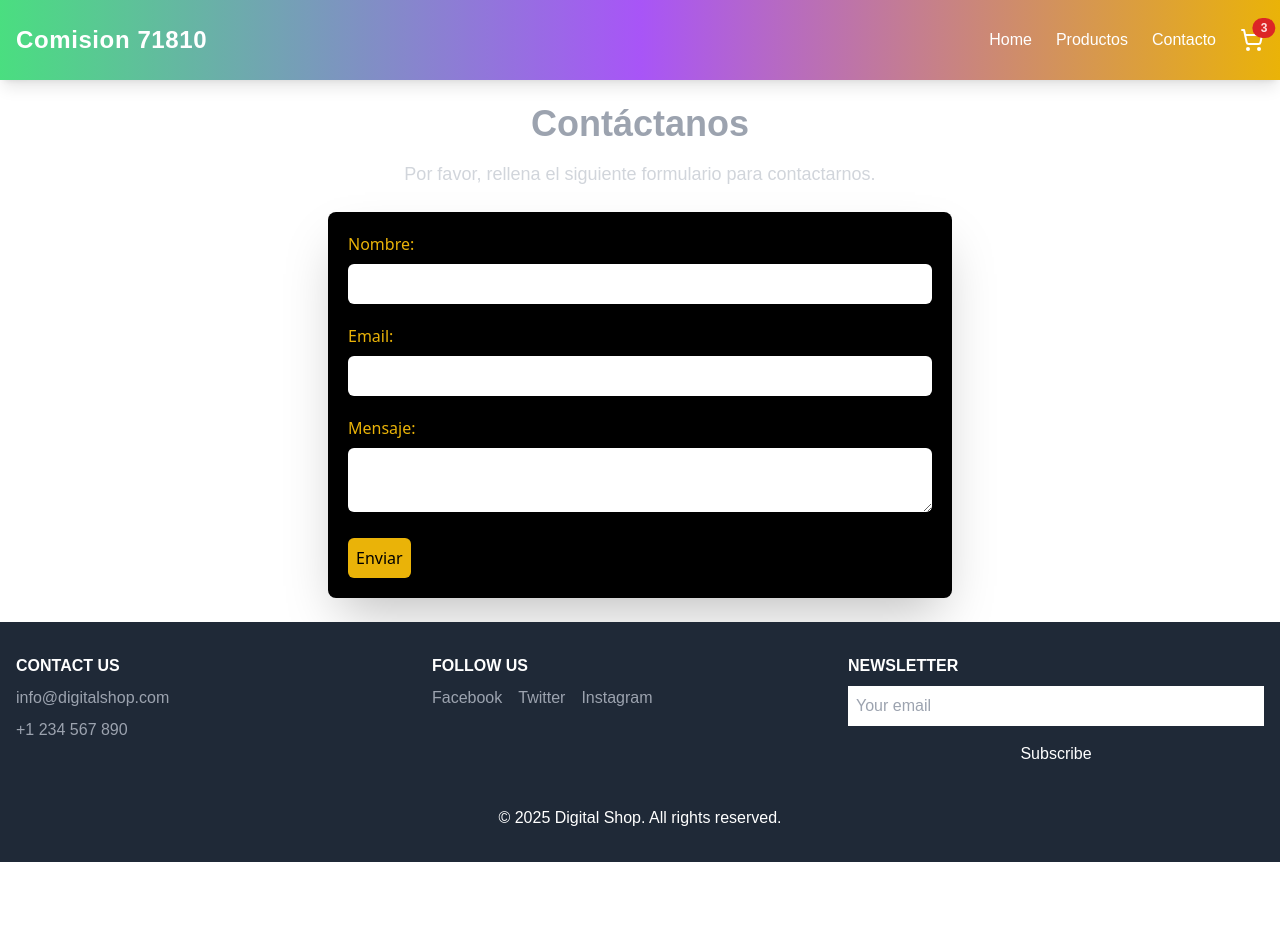
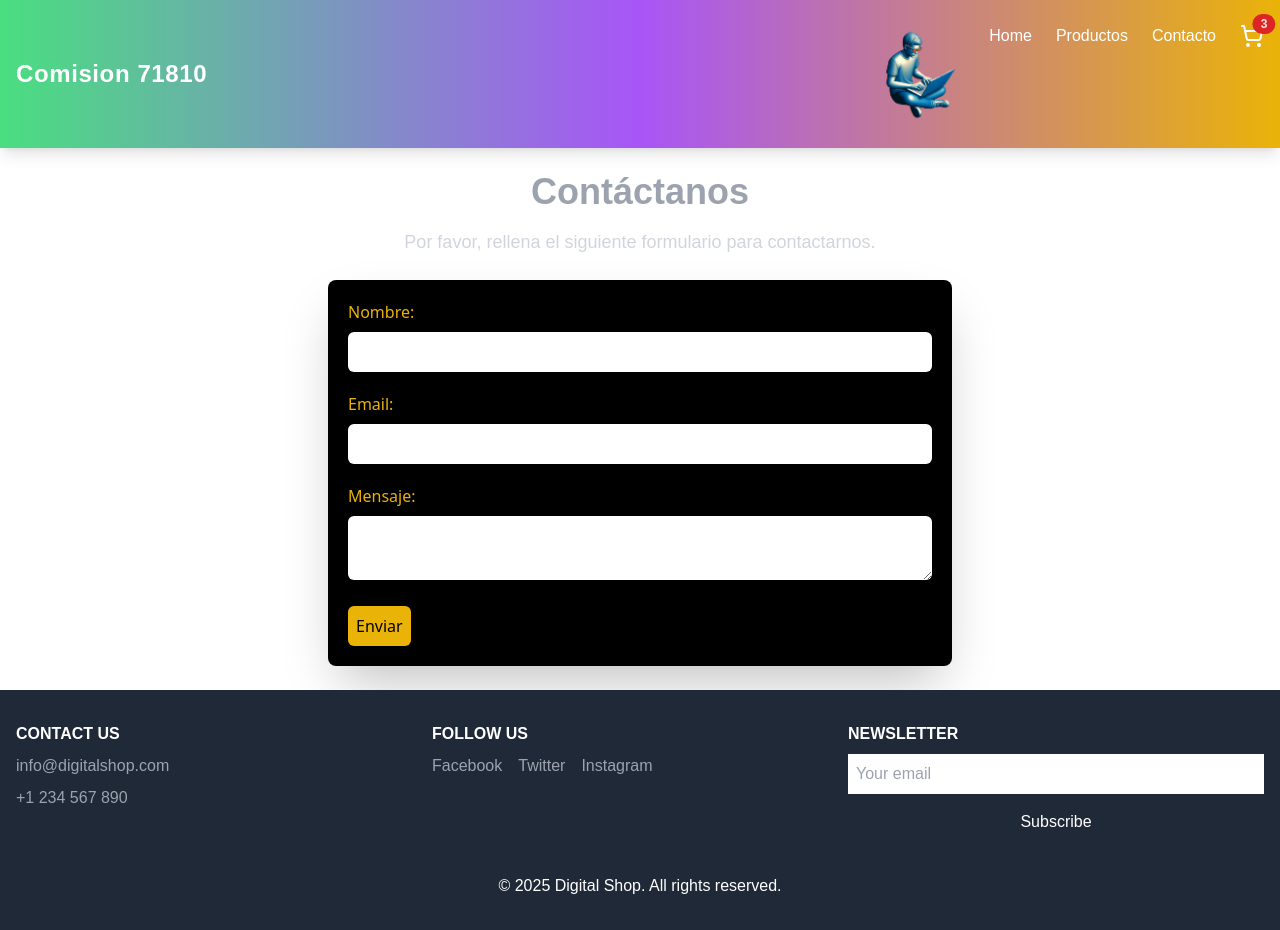
Before and after one commit to Tomimoure8/nextjs-ecommerce, a Next.js app: page /contact in a window 1280 px wide. Before the commit the page ends 862 px from the top, so only its background shows below. Built offline with nearby package versions, Linux system fonts and the light colour scheme.

Commit message:
feat: agregar imagen en el header con enlace al inicio

```diff
--- a/components/Header.js
+++ b/components/Header.js
@@ -1,11 +1,20 @@
 import { ShoppingCart } from "lucide-react"
 import Link from "next/link"
+import Image from "next/image"
 
 function Header() {
     return (
         <header className="px-4 py-6 flex justify-between items-center bg-gradient-to-r from-green-400 via-purple-500 to-yellow-500 shadow-lg text-white">
             <h1 className="font-bold text-2xl tracking-wide">Comision 71810</h1>
             <nav className="flex gap-6">
+                <Link href="/">
+                    <Image
+                        src="/imagen-contacto_processed.jpg"
+                        alt="imagen-logo"
+                        width={100}
+                        height={100}
+                    />
+                </Link>
                 <Link href="/" className="hover:text-yellow-300 transition-colors duration-300 ease-in-out">Home</Link>
                 <Link href="/product" className="hover:text-yellow-300 transition-colors duration-300 ease-in-out">Productos</Link>
                 <Link href="/contact" className="hover:text-yellow-300 transition-colors duration-300 ease-in-out">Contacto</Link>
```
Also changed, not shown: public/imageTea.png (deleted), public/imagen-contacto_processed.jpg (added).
